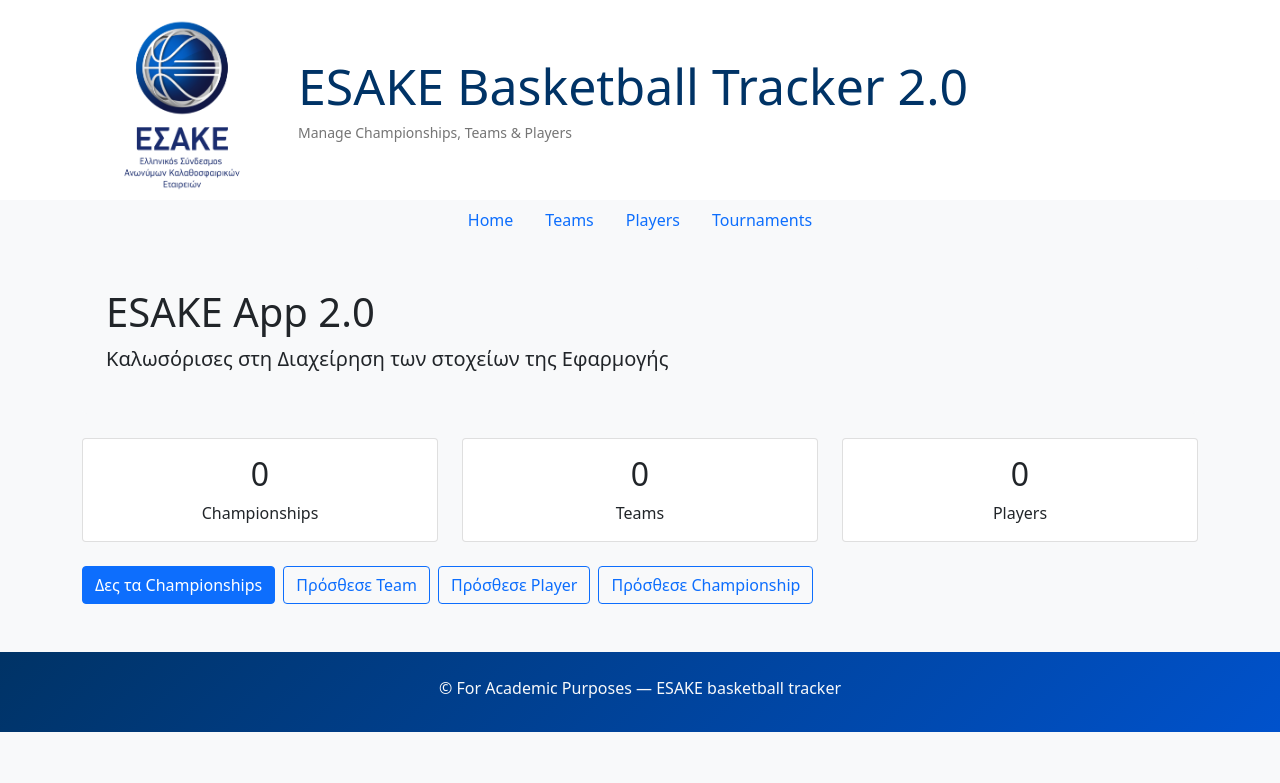
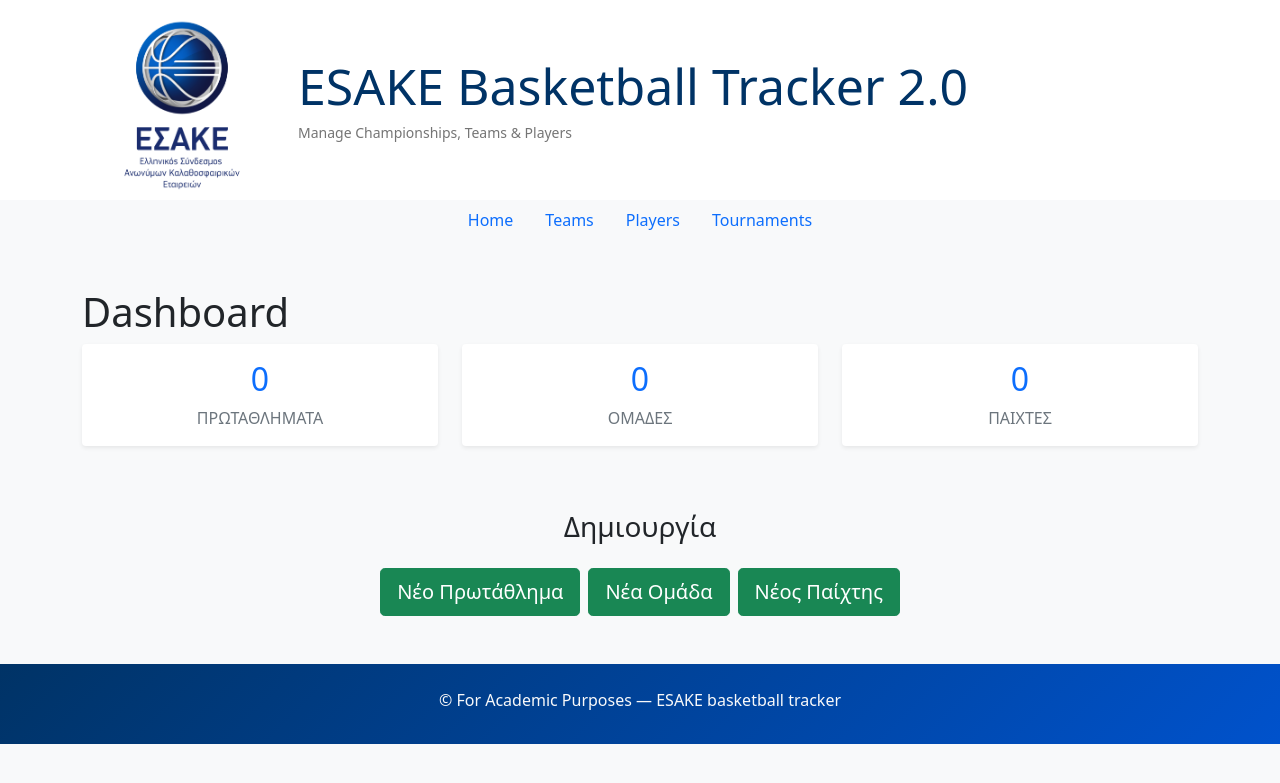
Before and after one commit to ikarafou/esake-app-v2, a PHP site: page / in a window 1280 px wide. Shown: the top 783 px of the page. Run offline with PHP 8.4, Linux system fonts and the light colour scheme; data that the repository does not hold is empty.

Commit message:
refactor index page and also the pages relevant with championships

```diff
--- a/backend/index.php
+++ b/backend/index.php
@@ -17,38 +17,45 @@
     $playersCount = mysqli_fetch_assoc($result)['c'];
 }
 ?>
-<div class="container mt-4">
-    <div class="p-4 mb-4 bg-light rounded-3">
-        <h1>ESAKE App 2.0</h1>
-        <p class="lead">Καλωσόρισες στη Διαχείρηση των στοχείων της Εφαρμογής</p>
-    </div>
 
-    <div class="row text-center mb-4">
-        <div class="col">
-            <div class="card p-3">
-                <h2><?php echo $championshipsCount; ?></h2>
-                <p class="mb-0">Championships</p>
+<div class="container mt-5">
+    <!-- STATS SECTION -->
+    <div class="row mb-5">
+        <h1>Dashboard</h1>
+        <div class="col-md-4 mb-3">
+            <div class="card border-0 shadow-sm h-100">
+                <div class="card-body text-center">
+                    <h2 class="text-primary"><?php echo $championshipsCount; ?></h2>
+                    <p class="text-muted mb-0">ΠΡΩΤΑΘΛΗΜΑΤΑ</p>
+                </div>
             </div>
         </div>
-        <div class="col">
-            <div class="card p-3">
-                <h2><?php echo $teamsCount; ?></h2>
-                <p class="mb-0">Teams</p>
+        <div class="col-md-4 mb-3">
+            <div class="card border-0 shadow-sm h-100">
+                <div class="card-body text-center">
+                    <h2 class="text-primary"><?php echo $teamsCount; ?></h2>
+                    <p class="text-muted mb-0">ΟΜΑΔΕΣ</p>
+                </div>
             </div>
         </div>
-        <div class="col">
-            <div class="card p-3">
-                <h2><?php echo $playersCount; ?></h2>
-                <p class="mb-0">Players</p>
+        <div class="col-md-4 mb-3">
+            <div class="card border-0 shadow-sm h-100">
+                <div class="card-body text-center">
+                    <h2 class="text-primary"><?php echo $playersCount; ?></h2>
+                    <p class="text-muted mb-0">ΠΑΙΧΤΕΣ</p>
+                </div>
             </div>
         </div>
     </div>
 
-    <div class="d-flex gap-2 flex-wrap">
-        <a href="/pages/championships.php" class="btn btn-primary">Δες τα Championships</a>
-        <a href="/pages/create_team.php" class="btn btn-outline-primary">Πρόσθεσε Team</a>
-        <a href="/pages/create_player.php" class="btn btn-outline-primary">Πρόσθεσε Player</a>
-        <a href="/pages/create_championship.php" class="btn btn-outline-primary">Πρόσθεσε Championship</a>
+    <!-- ACTION BUTTONS -->
+    <div class="text-center mb-5">
+        <h3 class="mb-4">Δημιουργία</h3>
+        <div class="d-flex gap-2 flex-wrap justify-content-center">
+            <a href="/pages/create_championship.php" class="btn btn-success btn-lg">Νέο Πρωτάθλημα</a>
+            <a href="/pages/create_team.php" class="btn btn-success btn-lg">Νέα Ομάδα</a>
+            <a href="/pages/create_player.php" class="btn btn-success btn-lg">Νέος Παίχτης</a>
+        </div>
     </div>
 </div>
 
```
Also changed, not shown: backend/pages/championships.php (+10 -10 lines), backend/pages/create_championship.php (+24 -13 lines).
